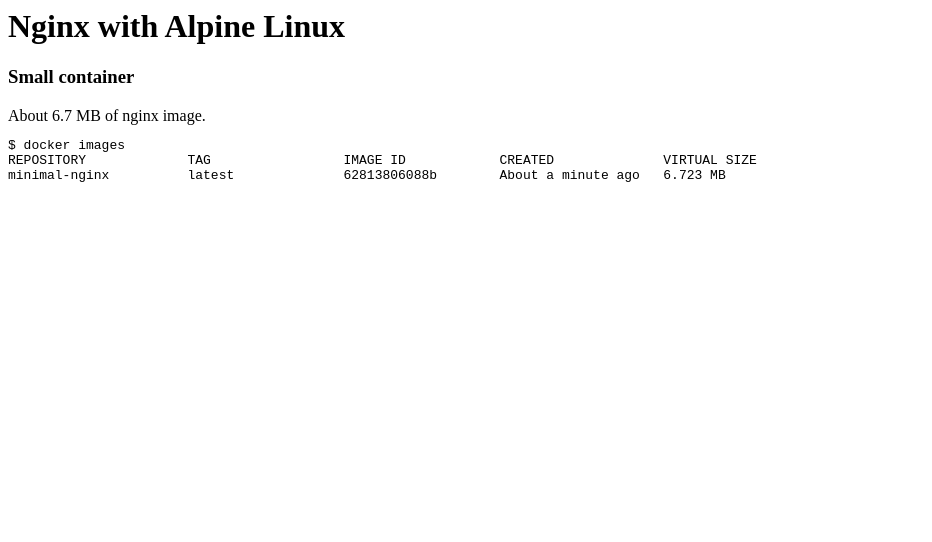
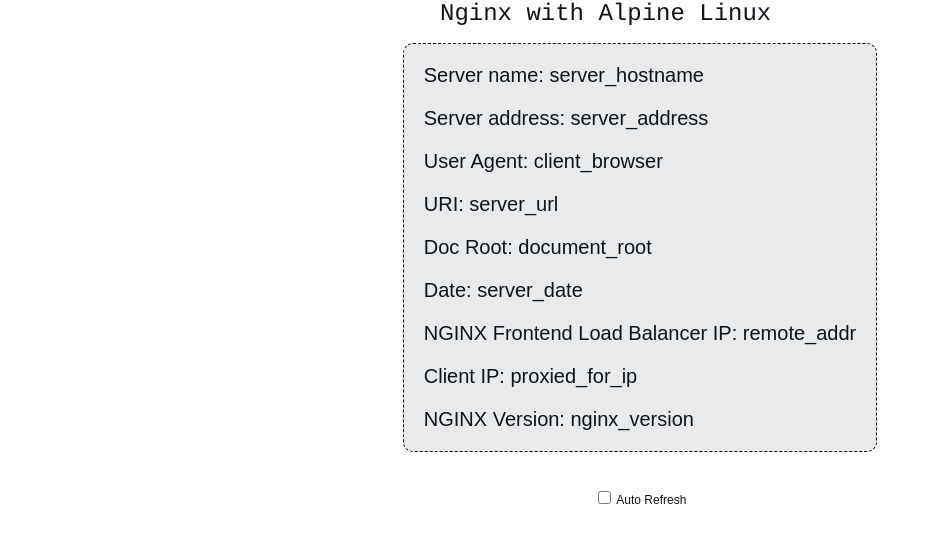
Before and after one commit to sdelrio/docker-minimal-nginx, a plain HTML site: page index.html in a window 1280 px wide. Shown: the whole page, without its empty margins (0-932 px from the left). Drawn offline with Linux system fonts and the light colour scheme.

Commit message:
add: tune homepage and tets

```diff
--- a/index.html
+++ b/index.html
@@ -1,15 +1,81 @@
 <!DOCTYPE html PUBLIC "-//W3C//DTD HTML 3.2 Final//EN">
 <html>
+  <head>
     <title>Nginx with Alpine Linux</title>
-    <h1>Nginx with Alpine Linux</h1>
-    <h3>Small container</h3>
+    <style>
+    body {
+        margin: 0px;
+        font: 20px 'RobotoRegular', Arial, sans-serif;
+        font-weight: 100;
+        height: 100%;
+        color: #0f1419;
+    }
+    div.info {
+        display: table;
+        background: #e8eaec;
+        padding: 20px 20px 20px 20px;
+        border: 1px dashed black;
+        border-radius: 10px;
+        margin: 0px auto auto auto;
+    }
+    div.smaller p span {
+        color: #3D5266;
+    }
+    h1, h2 {
+        font-weight: 100;
+    }
+    div.check {
+        padding: 0px 0px 0px 0px;
+        display: table;
+        margin: 36px auto auto auto;
+        font: 12px 'RobotoRegular', Arial, sans-serif;
+    }
+    #center {
+        width: 400px;
+        margin: 0 auto;
+        font: 12px Courier;
+    }
+    </style>
+    <script>
+        var ref;
+        function checkRefresh() {
+            if (document.cookie == "refresh=1") {
+                document.getElementById("check").checked = true;
+                ref = setTimeout(function(){location.reload();}, 1000);
+            } else {
+            }
+        }
+        function changeCookie() {
+            if (document.getElementById("check").checked) {
+                document.cookie = "refresh=1";
+                ref = setTimeout(function(){location.reload();}, 1000);
+            } else {
+                document.cookie = "refresh=0";
+                clearTimeout(ref);
+            }
+        }
+    </script>
+  </head>
 
-    About 6.7 MB of nginx image.
+<body onload="checkRefresh();">
 
-<pre>
-$ docker images
-REPOSITORY             TAG                 IMAGE ID            CREATED              VIRTUAL SIZE
-minimal-nginx          latest              62813806088b        About a minute ago   6.723 MB
-</pre>
+<div id="center"><h1>Nginx with Alpine Linux</h1></div>
 
+<div class="info">
+    <p><span>Server name:</span> <span>server_hostname</span></p>
+    <p><span>Server address:</span> <span>server_address</span></p>
+    <p class="smaller"><span>User Agent:</span> <span>client_browser</span></p>
+    <p class="smaller"><span>URI:</span> <span>server_url</span></p>
+    <p class="smaller"><span>Doc Root:</span> <span>document_root</span></p>
+    <p class="smaller"><span>Date:</span> <span>server_date</span></p>
+    <p class="smaller"><span>NGINX Frontend Load Balancer IP:</span> <span>remote_addr</span></p>
+    <p class="smaller"><span>Client IP:</span> <span>proxied_for_ip</span></p>
+    <p class="smaller"><span>NGINX Version:</span> <span>nginx_version</span></p>
+</div>
+
+<div class="check">
+    <input type="checkbox" id="check" onchange="changeCookie()"> Auto Refresh</input>
+</div>
+
+<body>
 </html>
```
Also changed, not shown: 6 other files.
